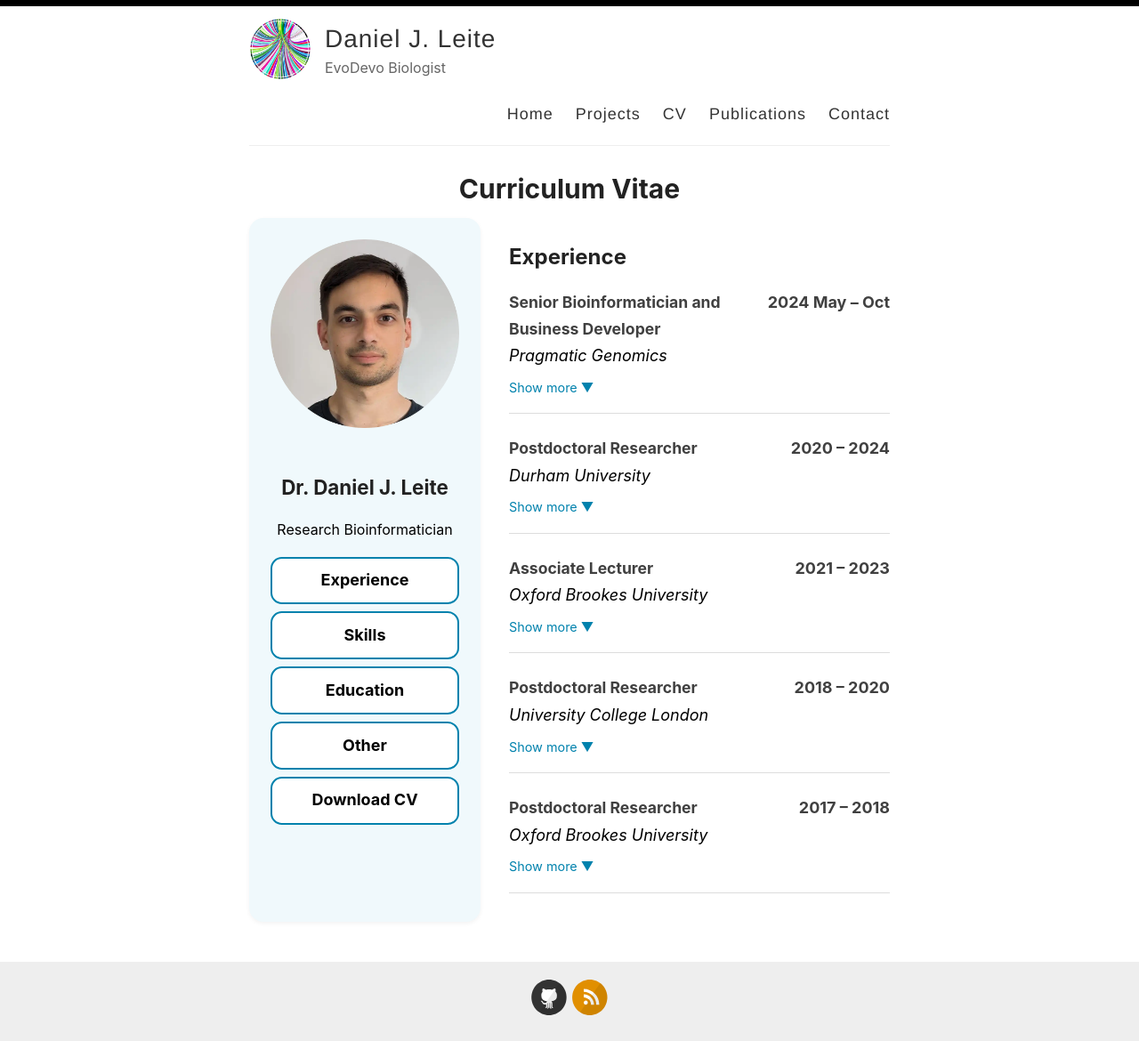
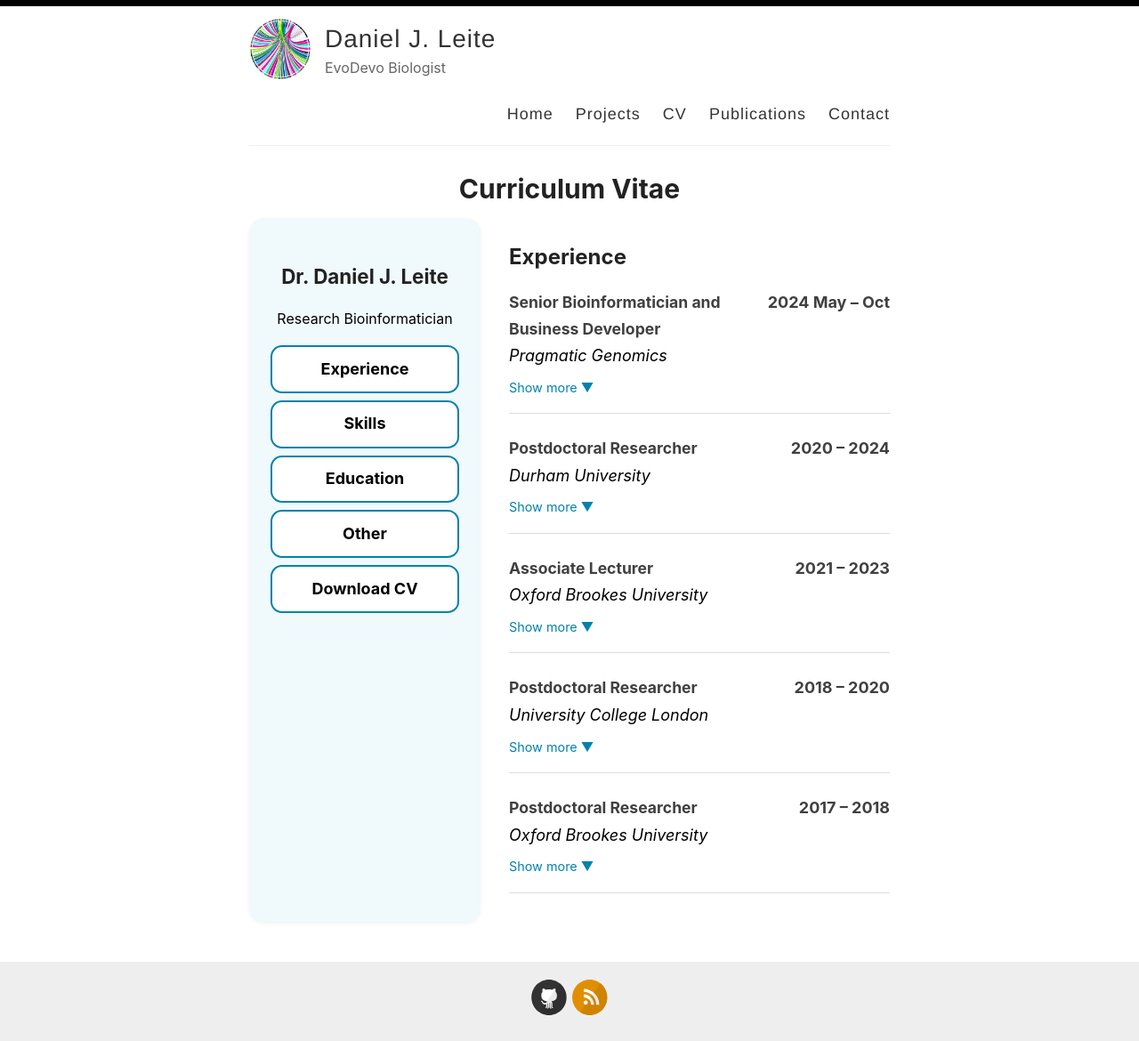
Before and after one commit to djleite/djleite.github.io, a Jekyll site: the page built from _pages/cv.md, in a window 1280 px wide. Shown: the whole page at 89% size. Built offline with Jekyll 4.4.1, drawn with Linux system fonts in a browser that asks for light colours.

Commit message:
update cv

```diff
--- a/_pages/cv.md
+++ b/_pages/cv.md
@@ -6,7 +6,7 @@ permalink: /cv/
 <div class="cv-container">
   <!-- Sidebar -->
   <aside class="cv-sidebar" style="text-align: center;">
-    <img src="{{ '/images/DJL_ID_photo.webp' | relative_url }}" alt="DJ Leite">
+    <!-- <img src="{{ '/images/DJL_ID_photo.webp' | relative_url }}" alt="DJ Leite"> -->
     <h2>Dr. Daniel J. Leite</h2>
     <p>Research Bioinformatician</p>
     <a class="cv-button" onclick="showSection('experience')">Experience</a>
```
